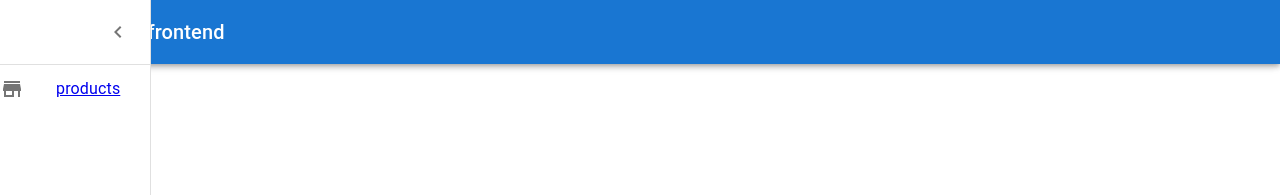
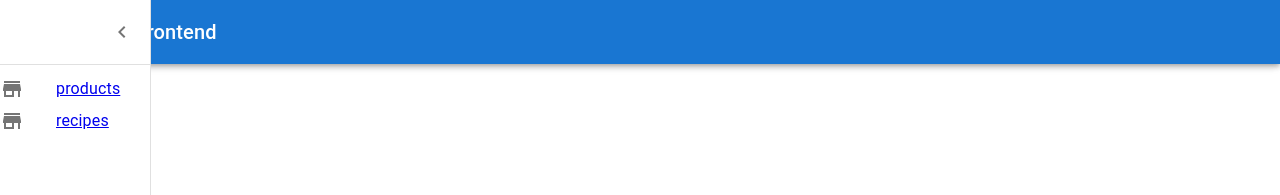
Before and after one commit to language-cat/enthost_frontend, a Next.js app: page / in a window 1280 px wide. Both pictures are taken after a click on the button "menu". Shown: the top 195 px of the page. Built offline with nearby package versions, Linux system fonts and the light colour scheme.

Commit message:
fixed Header.tsx

```diff
--- a/src/components/Header.tsx
+++ b/src/components/Header.tsx
@@ -87,6 +87,14 @@ export default function Header() {
                                  <ListItemText primary="products" />
                              </ListItem>
                          </Link>
+                         <Link href="/recipes" passHref>
+                             <ListItem disablePadding component="div">
+                                 <ListItemIcon>
+                                     <StoreIcon />
+                                 </ListItemIcon>
+                                 <ListItemText primary="recipes" />
+                             </ListItem>
+                         </Link>
                      </List>
                 </ThemeProvider>
             </Drawer>
```
